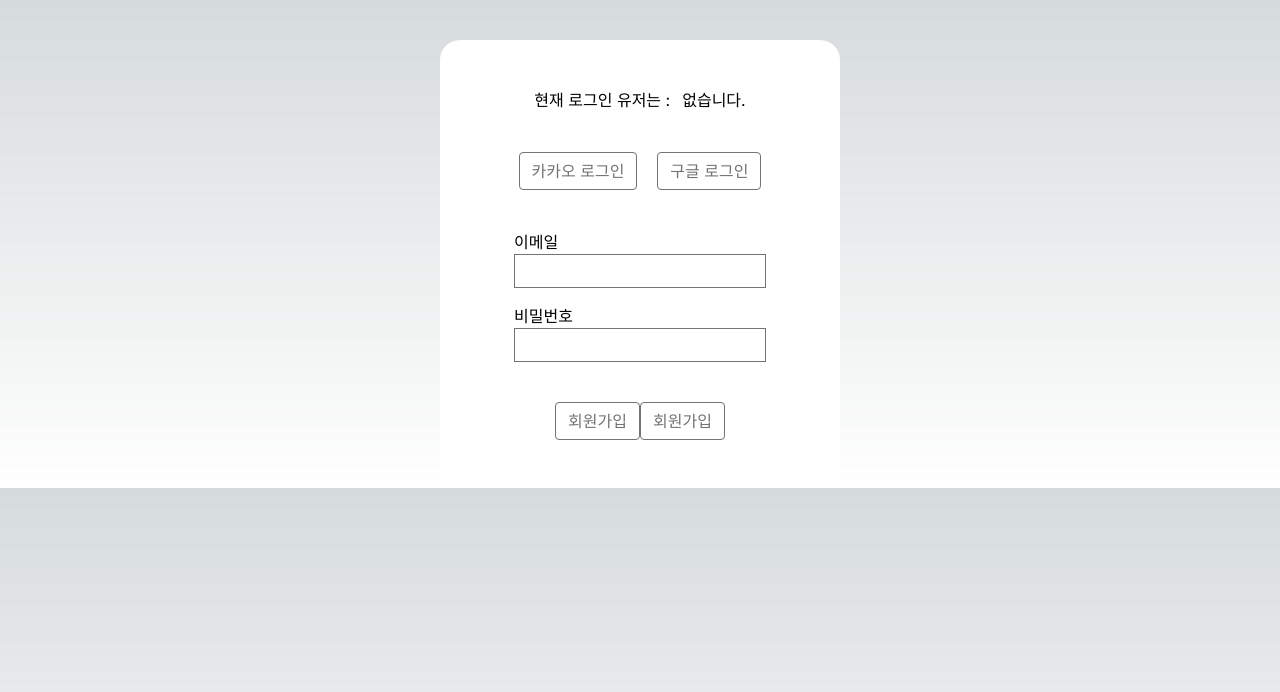
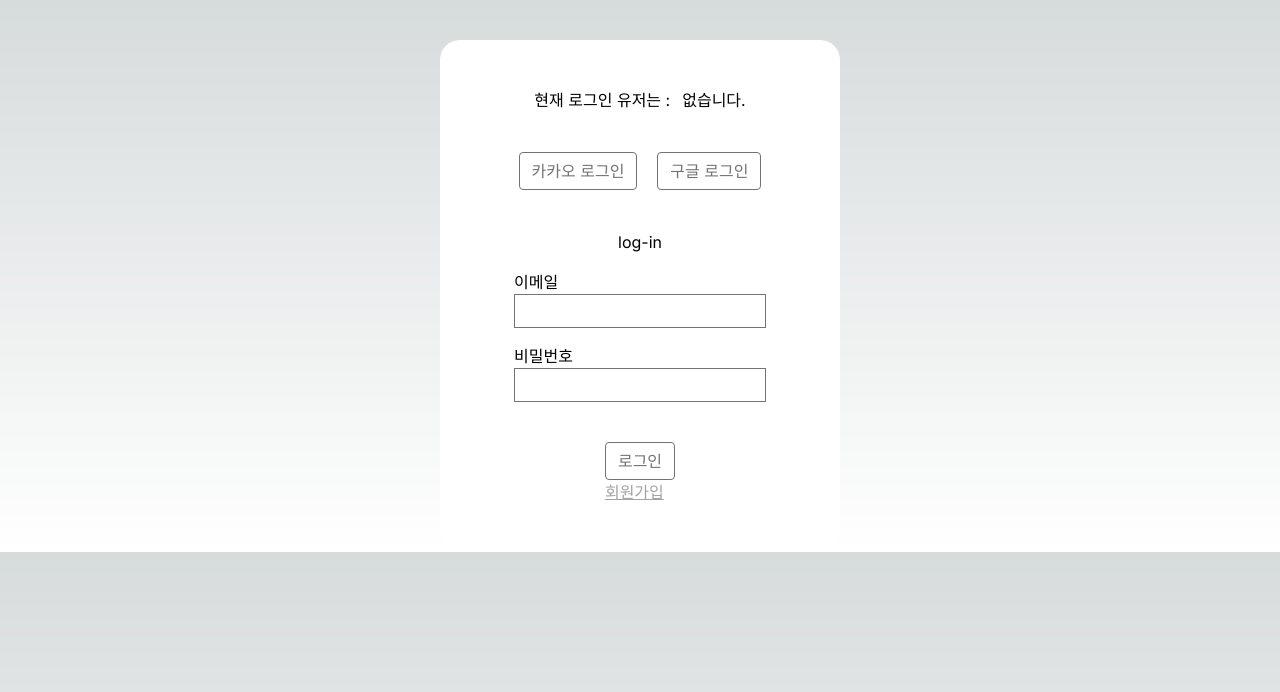
Before and after one commit to LeLu815/growth-tracker, a Next.js app: page / in a window 1280 px wide. Shown: the top 692 px of the page. Built offline with nearby package versions, Linux system fonts and the light colour scheme; no server answers.

Commit message:
fix: 로그인 완벽구현

```diff
--- a/src/app/(providers)/page.tsx
+++ b/src/app/(providers)/page.tsx
@@ -5,10 +5,15 @@ import { handleSocialLogin } from "@/api/auth/api.auth"
 import { useAuth } from "@/context/auth.context"
 
 export default function Home() {
+  const [nickname, setNickname] = useState<string>("")
   const [email, setEmail] = useState<string>("")
   const [password, setPassword] = useState<string>("")
+  const [authPage, setAuthPage] = useState<"sign-up" | "log-in">("log-in")
   const { me, isInitialized, isLoggedIn, signUp, logIn, logOut } = useAuth()
 
+  const handleChangeNickname: ChangeEventHandler<HTMLInputElement> = (e) => {
+    setNickname(e.target.value)
+  }
   const handleChangeEmail: ChangeEventHandler<HTMLInputElement> = (e) => {
     setEmail(e.target.value)
   }
@@ -22,9 +27,17 @@ export default function Home() {
     handleSocialLogin("google")
   }
   const handleSignUp = async () => {
-    await signUp(email, password)
+    const response = await signUp(email, password, nickname)
+    if (response.status === 422) {
+      return alert("중복된 계정이 존재합니다.")
+    }
+    setEmail("")
+    setPassword("")
+    setNickname("")
   }
   const handleLogIn = async () => {
+    setEmail("")
+    setPassword("")
     await logIn(email, password)
   }
   return (
@@ -61,38 +74,75 @@ export default function Home() {
           </div>
 
           <div className="flex flex-col gap-4">
+            <h1 className="text-center">{authPage}</h1>
+            {authPage === "sign-up" && (
+              <div className="flex flex-col">
+                <label htmlFor="nickname">닉네임</label>
+                <input
+                  type="nickname"
+                  id="nickname"
+                  value={nickname}
+                  onChange={handleChangeNickname}
+                  className="border border-neutral-500 px-2 py-1"
+                />
+              </div>
+            )}
             <div className="flex flex-col">
               <label htmlFor="email">이메일</label>
               <input
                 type="email"
                 id="email"
+                value={email}
                 onChange={handleChangeEmail}
                 className="border border-neutral-500 px-2 py-1"
               />
             </div>
             <div className="flex flex-col">
-              <label htmlFor="passowrd">비밀번호</label>
+              <label htmlFor="password">비밀번호</label>
               <input
-                type="passowrd"
-                id="passowrd"
+                type="password"
+                id="password"
+                value={password}
                 onChange={handleChangePassword}
                 className="border border-neutral-500 px-2 py-1"
               />
             </div>
           </div>
           <div>
+            {authPage === "log-in" ? (
+              <>
+                <button
+                  onClick={handleLogIn}
+                  className="rounded border border-neutral-500 bg-white px-3 py-1.5 text-neutral-500 hover:brightness-95 active:brightness-75"
+                >
+                  로그인
+                </button>
+                <p
+                  className="cursor-pointer text-neutral-400 underline"
+                  onClick={() => setAuthPage("sign-up")}
+                >
+                  회원가입
+                </p>
+              </>
+            ) : (
+              <>
                 <button
                   onClick={handleSignUp}
                   className="rounded border border-neutral-500 bg-white px-3 py-1.5 text-neutral-500 hover:brightness-95 active:brightness-75"
                 >
                   회원가입
                 </button>
-            <button
-              onClick={handleLogIn}
-              className="rounded border border-neutral-500 bg-white px-3 py-1.5 text-neutral-500 hover:brightness-95 active:brightness-75"
+                <p
+                  className="cursor-pointer text-neutral-400 underline"
+                  onClick={() => {
+                    setAuthPage("log-in")
+                    setNickname("")
+                  }}
                 >
-              회원가입
-            </button>
+                  로그인
+                </p>
+              </>
+            )}
           </div>
         </>
       )}
--- a/src/app/api/auth/kakao/callback/route.ts
+++ b/src/app/api/auth/kakao/callback/route.ts
@@ -3,7 +3,6 @@ import { NextResponse } from "next/server"
 import { createClient } from "@/supabase/server"
 
 export async function GET(request: Request) {
-  console.log("안녕 나는 이인 GET 3")
   const { searchParams, origin } = new URL(request.url)
   const code = searchParams.get("code")
   // if "next" is in param, use it as the redirect URL
--- a/src/app/api/auth/kakao/route.ts
+++ b/src/app/api/auth/kakao/route.ts
@@ -1,5 +1,5 @@
+import { redirect } from "next/navigation"
 import { createClient } from "@/supabase/server"
-import { redirect } from "next/navigation"
 
 export async function GET() {
   const supabase = createClient()
--- /dev/null
+++ b/src/app/api/auth/log-in/route.ts
@@ -0,0 +1,20 @@
+import { NextRequest, NextResponse } from "next/server"
+import { createClient } from "@/supabase/server"
+
+export async function POST(request: NextRequest) {
+  const data = await request.json()
+  const email = data.email as string
+  const password = data.password as string
+  const supabase = createClient()
+  const {
+    data: { user },
+  } = await supabase.auth.signInWithPassword({
+    email,
+    password,
+  })
+
+  if (!user) {
+    return NextResponse.json({ error: "Wrong information." }, { status: 401 })
+  }
+  return NextResponse.json(user)
+}
--- a/src/app/api/auth/sign-up/route.ts
+++ b/src/app/api/auth/sign-up/route.ts
@@ -1,17 +1,32 @@
 import { NextRequest, NextResponse } from "next/server"
 import { createClient } from "@/supabase/server"
 
+interface SignUpData {
+  email: string
+  password: string
+  nickname: string
+}
+
 export async function POST(request: NextRequest) {
-  const data = await request.json()
+  const data: SignUpData = await request.json()
   const email = data.email as string
   const password = data.password as string
+  const nickname = data.nickname as string
   const supabase = createClient()
   const {
     data: { user },
+    error,
   } = await supabase.auth.signUp({
     email,
     password,
+    options: {
+      data: {
+        name: `${nickname}`,
+      },
+    },
   })
+  console.log("error :", error)
+  if (error) return NextResponse.json("", { status: 422 })
   if (!user) return NextResponse.json("", { status: 401 })
 
   return NextResponse.json(user)
--- a/src/context/auth.context.tsx
+++ b/src/context/auth.context.tsx
@@ -18,7 +18,11 @@ type AuthContextValue = {
   userData: { nickname: string | null; imageUrl: string | null } | null
   logIn: (email: string, password: string) => Promise<{ status: number }>
   logOut: () => void
-  signUp: (email: string, password: string) => Promise<{ status: number }>
+  signUp: (
+    email: string,
+    password: string,
+    nickname: string
+  ) => Promise<{ status: number }>
 }
 
 const initialValue: AuthContextValue = {
@@ -40,7 +44,7 @@ export function AuthProvider({ children }: PropsWithChildren) {
     useState<AuthContextValue["isInitialized"]>(false)
   const [me, setMe] = useState<AuthContextValue["me"]>(null)
   const [userData, setUserData] = useState<AuthContextValue["userData"]>(null)
-  const isLoggedIn = !!me
+  const isLoggedIn = Boolean(me)
   const supabase = createClient()
 
   const fetchUserData = async (userId: string) => {
@@ -73,6 +77,11 @@ export function AuthProvider({ children }: PropsWithChildren) {
         body: JSON.stringify(data),
       }
     )
+    if (response.status === 401) {
+      setMe(null)
+      setUserData(null)
+      return { status: 401, message: "회원가입에 실패했습니다." }
+    }
     const user = await response.json()
     setMe(user)
     fetchUserData(user.id)
@@ -84,7 +93,11 @@ export function AuthProvider({ children }: PropsWithChildren) {
   }
 
   // 가입 함수
-  const signUp: AuthContextValue["signUp"] = async (email, password) => {
+  const signUp: AuthContextValue["signUp"] = async (
+    email,
+    password,
+    nickname
+  ) => {
     if (!email || !password) {
       return { status: 401, message: "이메일, 비밀번호 모두 채워 주세요." }
     }
@@ -94,6 +107,7 @@ export function AuthProvider({ children }: PropsWithChildren) {
     const data = {
       email,
       password,
+      nickname,
     }
     const response = await fetch(
       process.env.NEXT_PUBLIC_DOMAIN + "/api/auth/sign-up",
@@ -102,14 +116,20 @@ export function AuthProvider({ children }: PropsWithChildren) {
         body: JSON.stringify(data),
       }
     )
+    if (response.status === 422) {
+      setMe(null)
+      setUserData(null)
+      return { status: 422, message: "이미 존재하는 이메일입니다." }
+    }
+    if (response.status === 401) {
+      setMe(null)
+      setUserData(null)
+      return { status: 401, message: "회원가입에 실패했습니다." }
+    }
     const user = await response.json()
     setMe(user)
-
     fetchUserData(user.id)
 
-    if (response.status === 401) {
-      return { status: 401, message: "회원가입에 실패했습니다." }
-    }
     return { status: 200 }
   }
 
```
Lines whose indentation alone changed are shown as unchanged.
